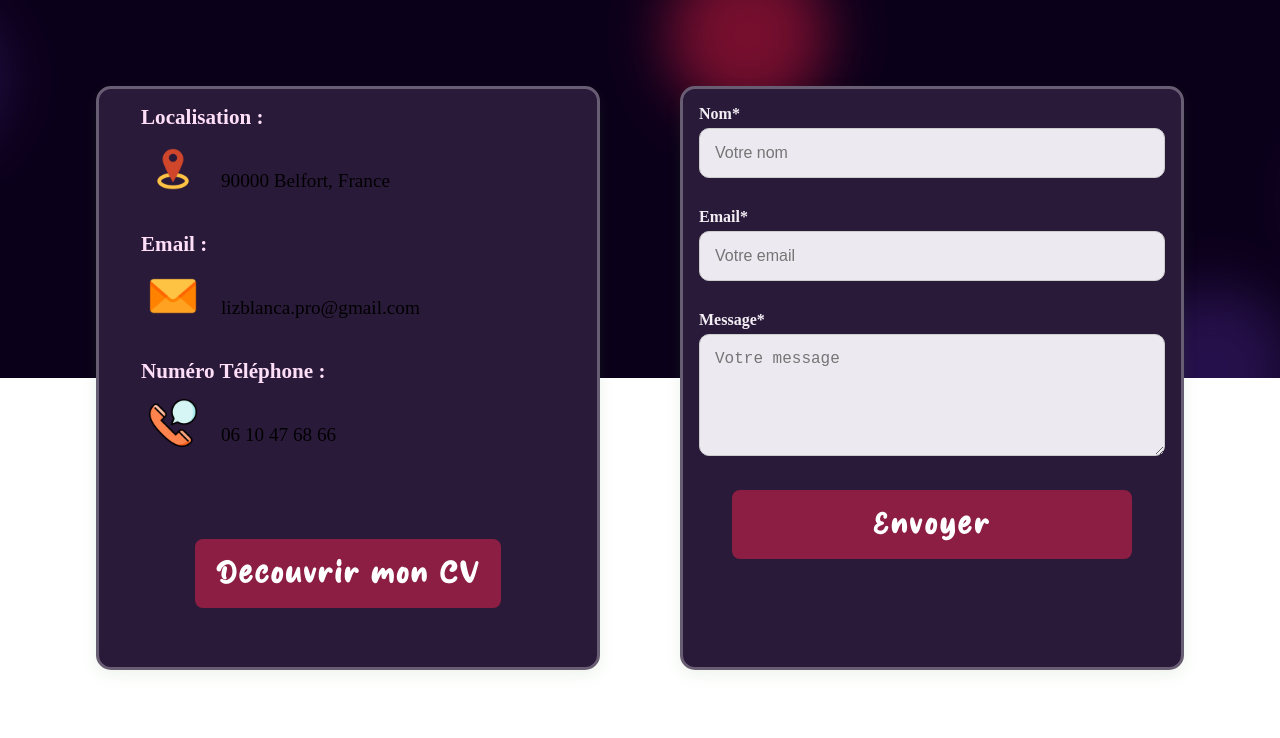
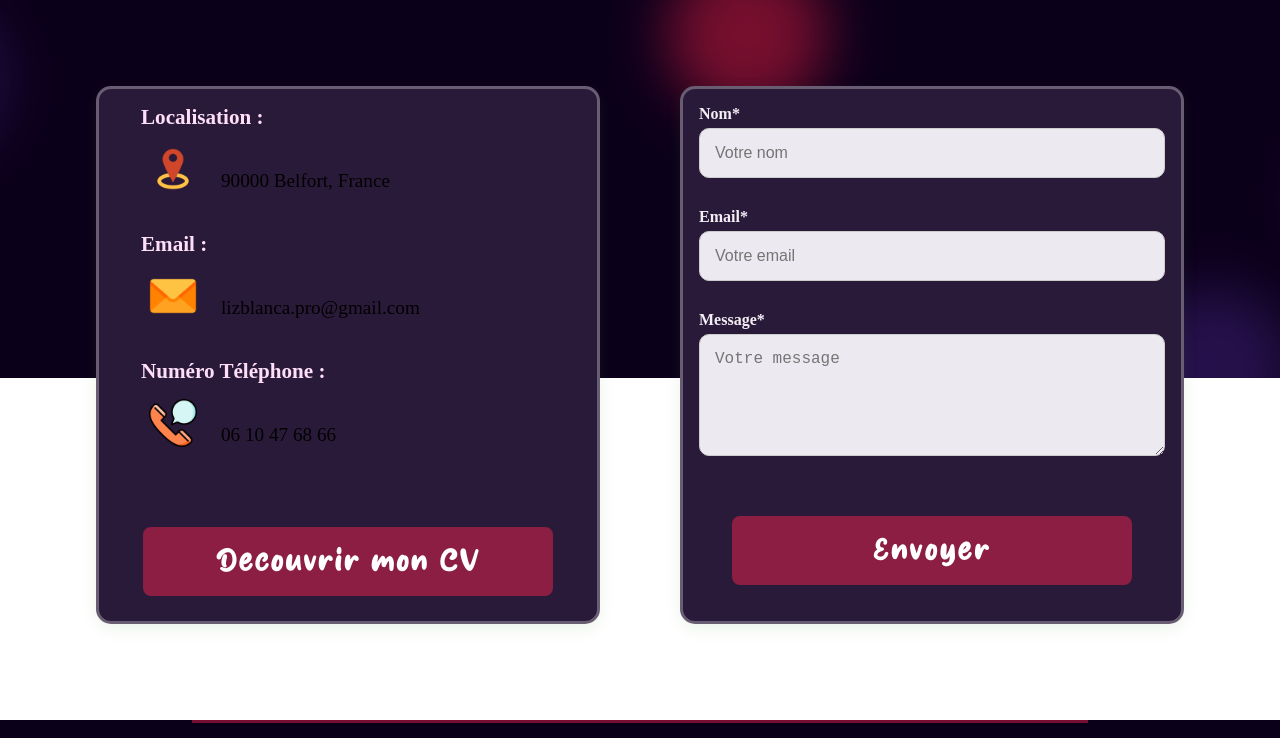
Before and after one commit to Yuki70042/Portfolio, a plain HTML site: page Other_Pages/Contact/Contact.html in a window 1280 px wide. Shown: the part 422-1160 px from the top of the page. Drawn offline with Linux system fonts and the light colour scheme.

Commit message:
Change contact button margin

```diff
--- a/Other_Pages/Contact/Contact.css
+++ b/Other_Pages/Contact/Contact.css
@@ -208,7 +208,7 @@ svg {
     border-radius: 15px;
     box-shadow: 0 5px 15px rgba(82, 146, 63, 0.1);
     border: 3px solid rgba(255, 255, 255, 0.295);
-    min-height: 73vh;
+    min-height: 60vh;
     flex: 1;
 }
 
@@ -284,8 +284,8 @@ svg {
 
 button {
     display: block;
-    margin: 6.5% auto 0 auto; /* Centrer horizontalement avec auto pour gauche et droite, marges en haut et bas ajustées */
-    width: 86%; /* Largeur du bouton */
+    margin: 12% auto 0 auto;
+    width: 86%;
     padding: 15px;
     background-color: #8B1E42;
     border: none;
@@ -313,7 +313,7 @@ button:hover {
 .cv-button {
     flex: 1;
     padding: 15px;
-    margin: 8.5vh 10vh 0 10vh;
+    margin: 12% 6% 2% 6%;
     border: none;
     border-radius: 8px;
     color: #fff;
```
